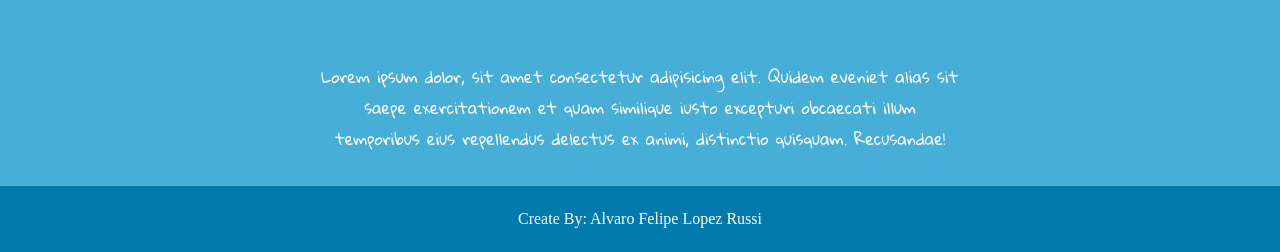
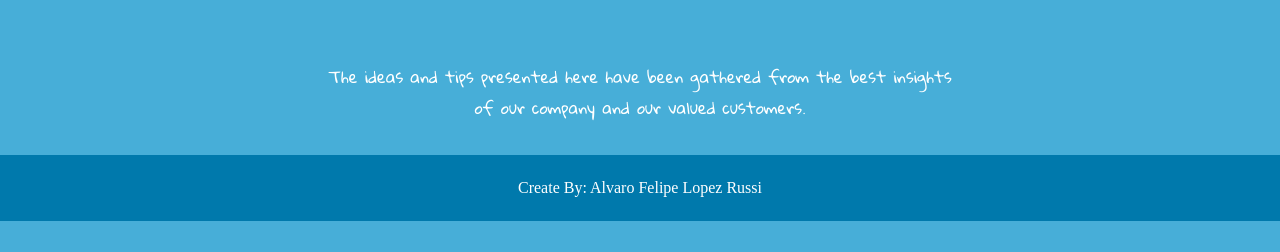
Before and after one commit to aflopez2908/sprint1, a plain HTML site: page proyecto/benefitsTips.html in a window 1280 px wide. Shown: the part 983-1235 px from the top of the page. After the commit the page ends 1204 px from the top, so only its background shows below. Drawn offline with nearby package versions, Linux system fonts and the light colour scheme; a web font is replaced by a local one.

Commit message:
"v4.3.2"

```diff
--- a/proyecto/benefitsTips.html
+++ b/proyecto/benefitsTips.html
@@ -77,9 +77,8 @@
 
         </div>
 
-        <p>Lorem ipsum dolor, sit amet consectetur adipisicing elit. Quidem eveniet alias sit saepe exercitationem et
-            quam similique iusto excepturi obcaecati illum temporibus eius repellendus delectus ex animi, distinctio
-            quisquam. Recusandae!</p>
+        <p>The ideas and tips presented here have been gathered from the best insights of our company and our valued
+            customers.</p>
 
     </main>
     <footer>
--- a/proyecto/style.css
+++ b/proyecto/style.css
@@ -344,6 +344,7 @@ th{
     background-color: #19263b;
     border: 10px solid  #0079ac;
     transition: 500ms;
+    color:aqua;
 }
 .calification:hover h3{
     color: yellow;
```
